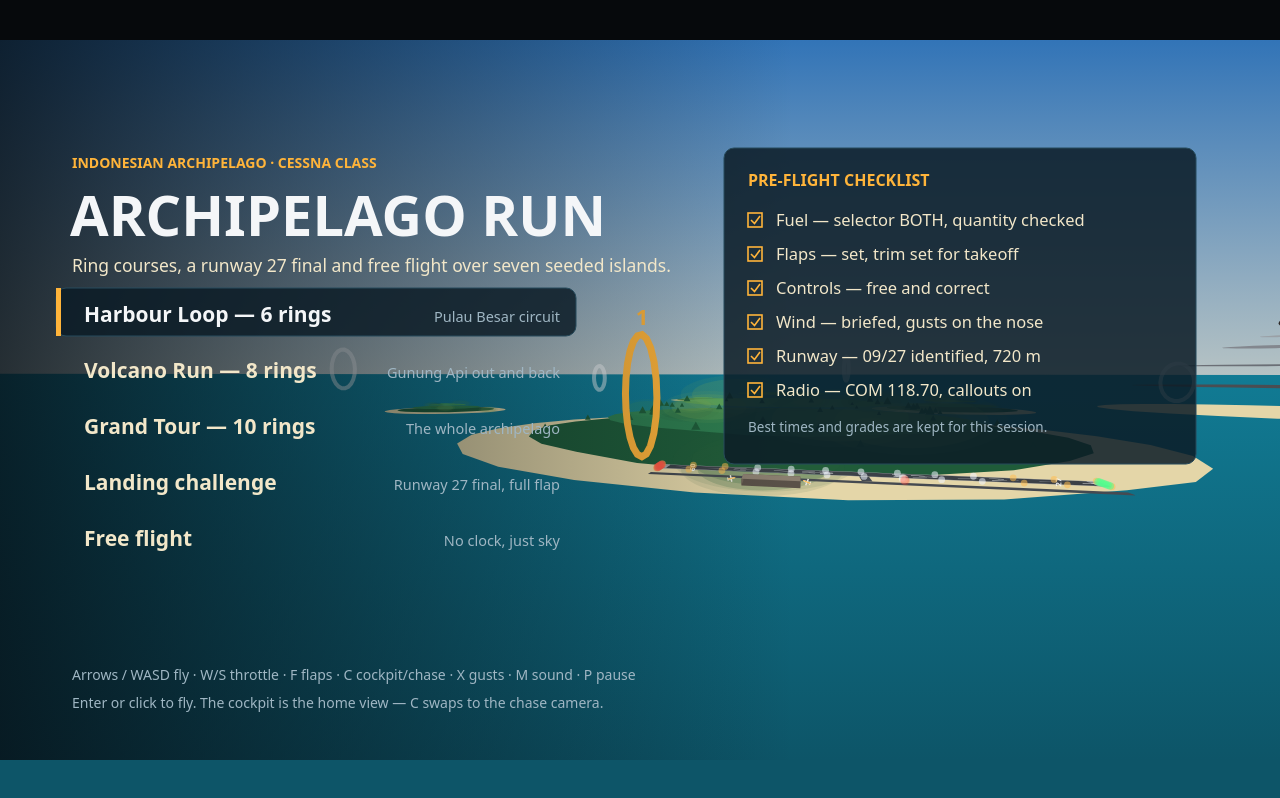
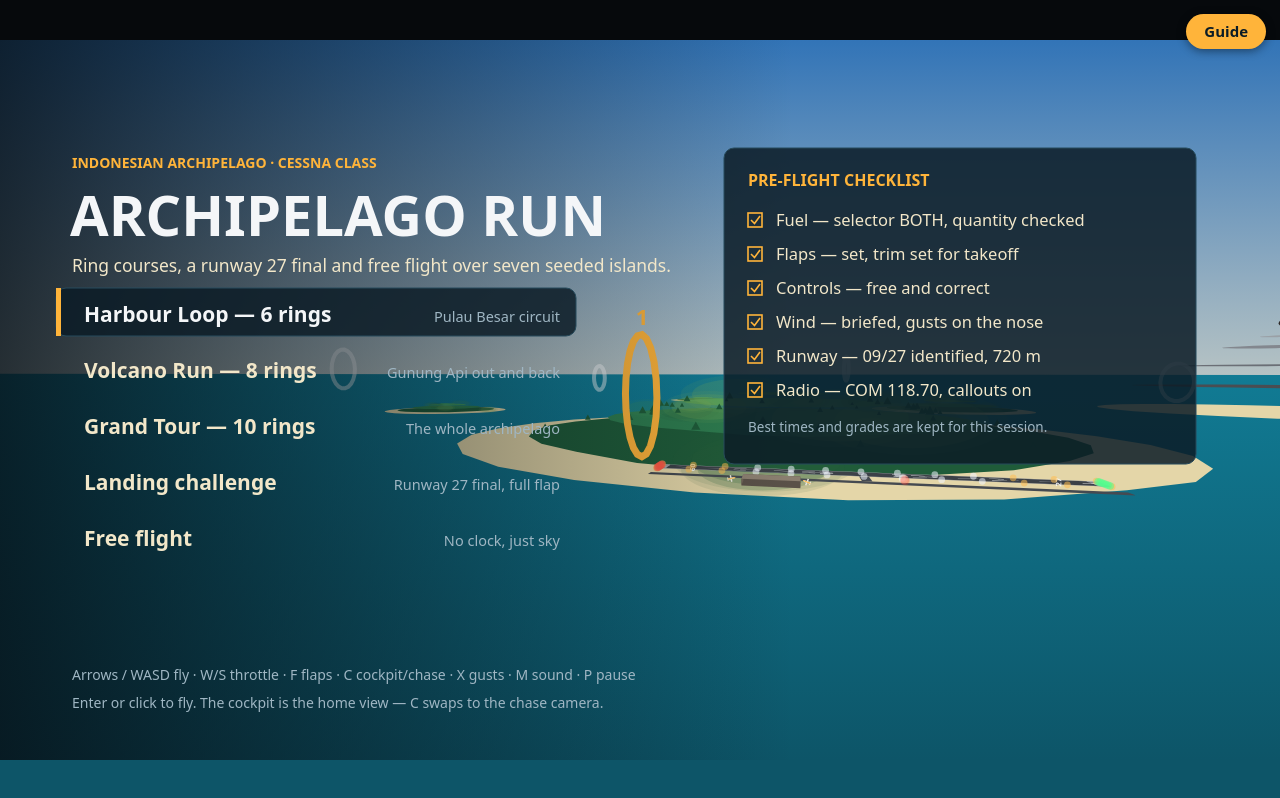
Before and after one commit to jemboods/neon-harbor, a plain HTML site: page flight/index.html in a window 1280 px wide. Drawn offline with Linux system fonts and the light colour scheme; animation ran at ten frames a second.

Commit message:
Add pilot guide button to the flight demo

```diff
--- /dev/null
+++ b/flight/guide.js
@@ -0,0 +1,90 @@
+// Demo-page extra: a Guide button and a how-to panel, added only to the public
+// demo copy of Archipelago Run. The submitted game files stay untouched.
+(function () {
+  var style = document.createElement('style');
+  style.textContent = [
+    '#guide-btn { position: fixed; top: 14px; right: 14px; z-index: 20;',
+    '  font: 600 15px/1 system-ui, sans-serif; color: #0b1c26; background: #ffb43a;',
+    '  border: 0; border-radius: 999px; padding: 10px 18px; cursor: pointer;',
+    '  box-shadow: 0 2px 10px rgba(0,0,0,.45); }',
+    '#guide-btn:hover { background: #ffc35c; }',
+    '#guide-panel { position: fixed; inset: 0; z-index: 30; display: none;',
+    '  background: rgba(4, 12, 18, .72); padding: 20px; overflow: auto; }',
+    '#guide-panel.open { display: block; }',
+    '#guide-card { max-width: 560px; margin: 4vh auto; background: #0e2432;',
+    '  color: #e8f1f5; border: 1px solid #2b4a5c; border-radius: 14px;',
+    '  padding: 22px 26px; font: 15px/1.55 system-ui, sans-serif; }',
+    '#guide-card h2 { margin: 0 0 4px; font-size: 22px; color: #ffb43a; }',
+    '#guide-card h3 { margin: 18px 0 6px; font-size: 16px; color: #ffb43a; }',
+    '#guide-card p { margin: 6px 0; }',
+    '#guide-card table { border-collapse: collapse; width: 100%; }',
+    '#guide-card td { padding: 4px 8px 4px 0; vertical-align: top; }',
+    '#guide-card td:first-child { white-space: nowrap; color: #ffd88a; font-weight: 600; }',
+    '#guide-close { margin-top: 18px; font: 600 15px/1 system-ui, sans-serif;',
+    '  color: #0b1c26; background: #ffb43a; border: 0; border-radius: 999px;',
+    '  padding: 10px 18px; cursor: pointer; }'
+  ].join('\n');
+  document.head.appendChild(style);
+
+  var btn = document.createElement('button');
+  btn.id = 'guide-btn';
+  btn.type = 'button';
+  btn.textContent = 'Guide';
+
+  var panel = document.createElement('div');
+  panel.id = 'guide-panel';
+  panel.innerHTML =
+    '<div id="guide-card">' +
+    '<h2>Archipelago Run — pilot guide</h2>' +
+    '<p>Fly a Cessna 172 over an Indonesian archipelago. Take off, chase a ring ' +
+    'course against the clock, or shoot a graded landing on runway 27.</p>' +
+    '<h3>Controls</h3>' +
+    '<table>' +
+    '<tr><td>Mouse</td><td>Steer: move it to pitch and bank. Click = confirm.</td></tr>' +
+    '<tr><td>↑ / ↓</td><td>Pitch down / up (arrows also step through menus)</td></tr>' +
+    '<tr><td>← / → or A / D</td><td>Bank left / right</td></tr>' +
+    '<tr><td>W or R / S</td><td>Throttle up / down</td></tr>' +
+    '<tr><td>F</td><td>Flaps: cycle 0 / 10 / 20 / 30 degrees</td></tr>' +
+    '<tr><td>C</td><td>Camera: cockpit view or chase view</td></tr>' +
+    '<tr><td>Space / Enter</td><td>Confirm, start, continue</td></tr>' +
+    '<tr><td>P</td><td>Pause</td></tr>' +
+    '<tr><td>X</td><td>Wind gusts on / off</td></tr>' +
+    '<tr><td>M</td><td>Sound on / off</td></tr>' +
+    '<tr><td>Esc</td><td>Back to menu</td></tr>' +
+    '</table>' +
+    '<h3>Flying the 172</h3>' +
+    '<p>Full throttle, ease the nose up at <b>55 knots</b>. She stalls at 53 clean ' +
+    'and 48 with full flap, so keep speed in hand. For landing: flaps 30, fly the ' +
+    'final at <b>60–65 knots</b>, and watch the PAPI lights beside the runway — ' +
+    'two white, two red means you are on the glide path. Four red: too low. ' +
+    'Four white: too high.</p>' +
+    '<h3>Modes</h3>' +
+    '<p><b>Ring courses</b> — 6, 8 or 10 rings against the clock.<br>' +
+    '<b>Landing challenge</b> — land on runway 27, graded S to D, then refuel.<br>' +
+    '<b>Free flight</b> — dawn, noon or dusk, fuel burns as you fly.</p>' +
+    '<p>Best played with a keyboard. On a phone you can look around the title ' +
+    'screen, but the plane needs keys to fly.</p>' +
+    '<button id="guide-close" type="button">Close</button>' +
+    '</div>';
+
+  document.body.appendChild(btn);
+  document.body.appendChild(panel);
+
+  function setOpen(open) {
+    panel.classList.toggle('open', open);
+  }
+  btn.addEventListener('click', function () { setOpen(true); });
+  panel.addEventListener('click', function (event) {
+    if (event.target === panel || event.target.id === 'guide-close') setOpen(false);
+  });
+  // While the guide is open, keep Space / Enter / Esc for the guide so the
+  // game behind it does not react.
+  window.addEventListener('keydown', function (event) {
+    if (!panel.classList.contains('open')) return;
+    if (event.code === 'Escape') { setOpen(false); event.stopPropagation(); }
+    else if (event.code === 'Space' || event.code === 'Enter') {
+      event.stopPropagation();
+      event.preventDefault();
+    }
+  }, true);
+})();
--- a/flight/index.html
+++ b/flight/index.html
@@ -15,5 +15,6 @@
 <canvas id="game" aria-label="Archipelago Run: fly a prop plane over an island archipelago, through ring courses or onto the island runway"></canvas>
 <p id="status" role="status" aria-live="polite"></p>
 <script type="module" src="./src/main.js"></script>
+<script src="./guide.js"></script>
 </body>
 </html>
```
